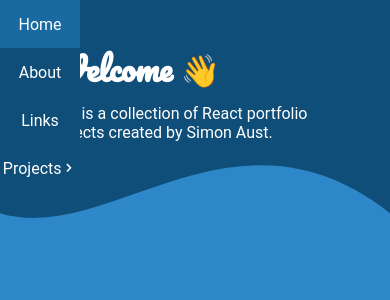
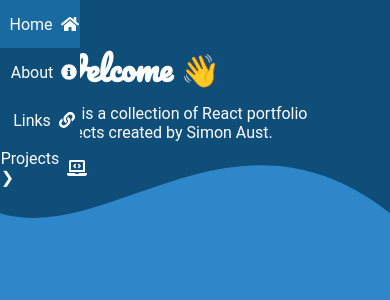
Before and after one commit to SiAust/react-portfolio, a React (Create React App) app: page / in a window 390 px wide. Shown: the top 300 px of the page. Built offline with nearby package versions, Linux system fonts and the light colour scheme; a web font is replaced by a local one.

Commit message:
Add responsive view to players

```diff
--- a/src/Navbar.js
+++ b/src/Navbar.js
@@ -1,32 +1,40 @@
 import React from "react";
 import { Link } from "react-router-dom";
 import { FontAwesomeIcon } from "@fortawesome/react-fontawesome";
-import { faChevronRight } from "@fortawesome/free-solid-svg-icons";
+import {
+    faHome,
+    faLink,
+    faInfoCircle,
+    faLaptopCode,
+} from "@fortawesome/free-solid-svg-icons";
 
 const Navbar = () => {
     return (
         <nav>
             <ul>
                 <li>
-                    <Link to="/">Home</Link>
+                    <Link to="/" className="nav-item">
+                        <p>Home</p>
+                        <FontAwesomeIcon icon={faHome} />
+                    </Link>
                 </li>
                 <li>
-                    <Link to="/about">About</Link>
+                    <Link to="/about" className="nav-item">
+                        <p>About</p>
+                        <FontAwesomeIcon icon={faInfoCircle} />
+                    </Link>
                 </li>
                 <li>
-                    <Link to="/links">Links</Link>
+                    <Link to="/links" className="nav-item">
+                        <p>Links</p>
+                        <FontAwesomeIcon icon={faLink} />
+                    </Link>
                 </li>
                 <li>
                     <div class="dropdown">
-                        <Link to="/projects" class="dropbtn">
-                            Projects
-                            <FontAwesomeIcon
-                                icon={faChevronRight}
-                                style={{
-                                    fontSize: ".6rem",
-                                    margin: ".3rem",
-                                }}
-                            />
+                        <Link to="/projects" class="dropbtn nav-item">
+                            <p>Projects &#10095;</p>
+                            <FontAwesomeIcon icon={faLaptopCode} />
                         </Link>
                         <div class="dropdown-content">
                             <Link className="slide-in" to="/birthday">
```
